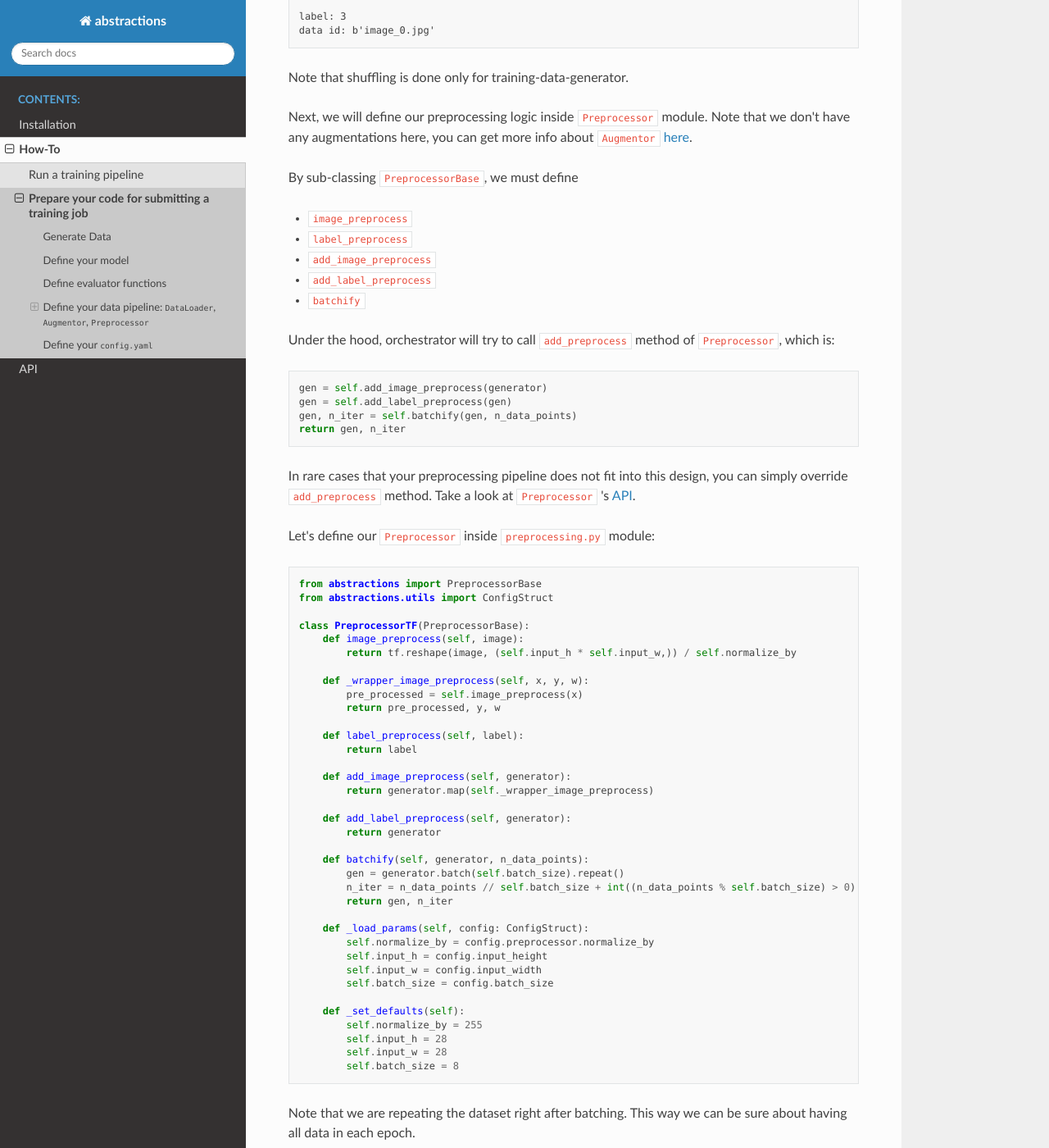
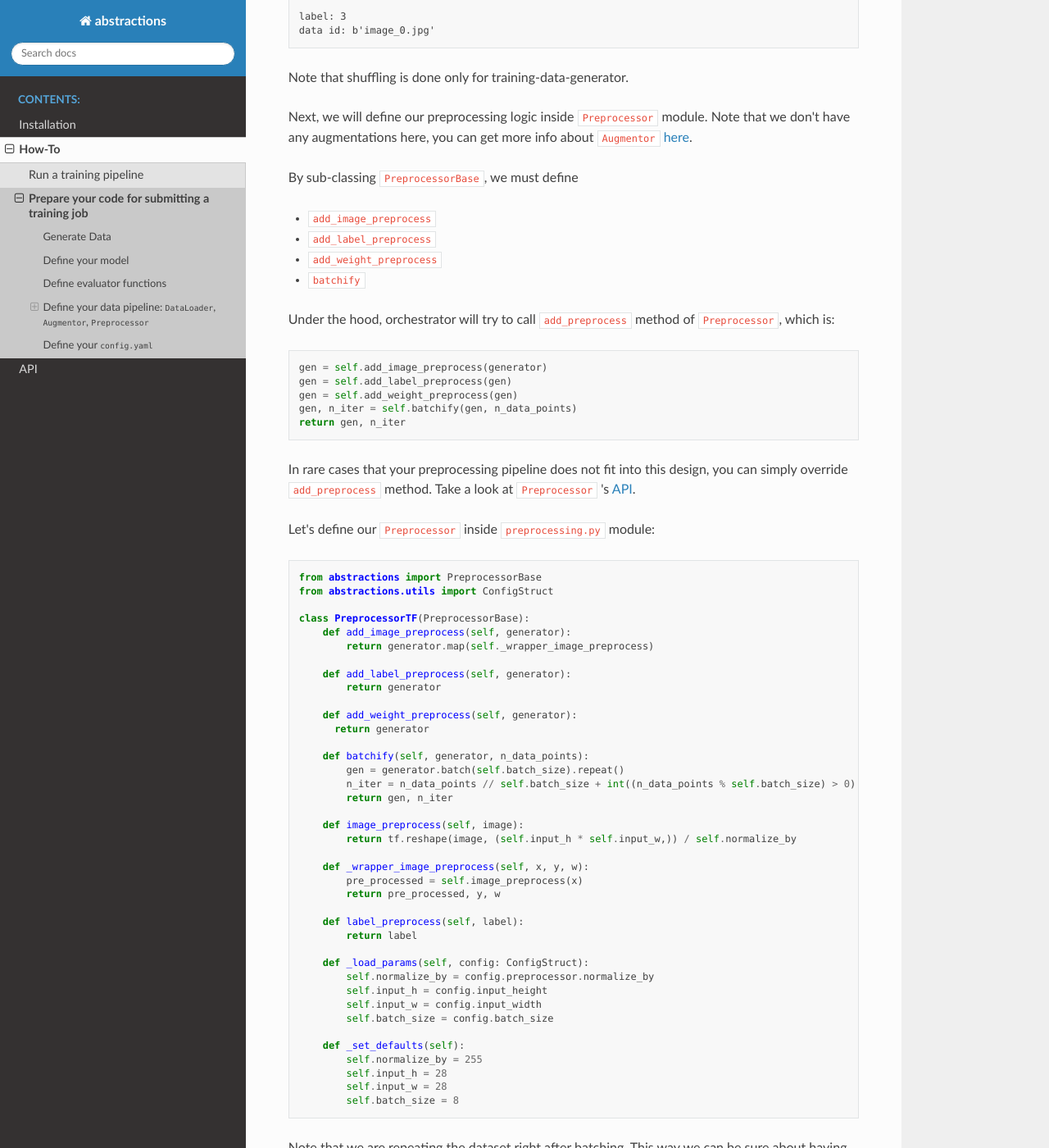
Before and after one commit to iamsoroush/abstractions, a Sphinx documentation site: the page built from docs/prepare_your_code.md, in a window 1280 px wide and 1400 px high, scrolled down 6490 px. Shown: the whole window at 82% size. Built offline with Sphinx 7.4.7 and the Read the Docs theme 2.0.0, drawn with Linux system fonts in a browser that asks for light colours; some of the changed text lies outside the part shown.

Commit message:
v_0.1.15

````diff
--- a/docs/prepare_your_code.md
+++ b/docs/prepare_your_code.md
@@ -330,10 +330,9 @@ Note that shuffling is done only for training-data-generator.
 Next, we will define our preprocessing logic inside `Preprocessor` module. Note that we don't have any augmentations here, you can get more info about `Augmentor` [here](https://abstractions.readthedocs.io/en/latest/apidoc/abstractions.html#module-abstractions.augmentor).
 
 By sub-classing `PreprocessorBase`, we must define
-- `image_preprocess`
-- `label_preprocess`
 - `add_image_preprocess`
 - `add_label_preprocess`
+- `add_weight_preprocess`
 - `batchify`
 
 Under the hood, orchestrator will try to call `add_preprocess` method of `Preprocessor`, which is:
@@ -341,6 +340,7 @@ Under the hood, orchestrator will try to call `add_preprocess` method of `Prepro
 ```python
 gen = self.add_image_preprocess(generator)
 gen = self.add_label_preprocess(gen)
+gen = self.add_weight_preprocess(gen)
 gen, n_iter = self.batchify(gen, n_data_points)
 return gen, n_iter
 ```
@@ -356,6 +356,20 @@ from abstractions import PreprocessorBase
 from abstractions.utils import ConfigStruct
 
 class PreprocessorTF(PreprocessorBase):
+    def add_image_preprocess(self, generator):
+        return generator.map(self._wrapper_image_preprocess)
+
+    def add_label_preprocess(self, generator):
+        return generator
+
+    def add_weight_preprocess(self, generator):
+      return generator
+
+    def batchify(self, generator, n_data_points):
+        gen = generator.batch(self.batch_size).repeat()
+        n_iter = n_data_points // self.batch_size + int((n_data_points % self.batch_size) > 0)
+        return gen, n_iter
+
     def image_preprocess(self, image):
         return tf.reshape(image, (self.input_h * self.input_w,)) / self.normalize_by
 
@@ -365,17 +379,6 @@ class PreprocessorTF(PreprocessorBase):
 
     def label_preprocess(self, label):
         return label
-
-    def add_image_preprocess(self, generator):
-        return generator.map(self._wrapper_image_preprocess)
-
-    def add_label_preprocess(self, generator):
-        return generator
-
-    def batchify(self, generator, n_data_points):
-        gen = generator.batch(self.batch_size).repeat()
-        n_iter = n_data_points // self.batch_size + int((n_data_points % self.batch_size) > 0)
-        return gen, n_iter
 
     def _load_params(self, config: ConfigStruct):
         self.normalize_by = config.preprocessor.normalize_by
@@ -558,10 +561,9 @@ Note that shuffling is done only for training data generator.
 Next, we will define our preprocessing logic inside `Preprocessor` module. Note that we don't have any augmentor's here, you can get more info about `Augmentor` [here](https://abstractions.readthedocs.io/en/latest/apidoc/abstractions.html#module-abstractions.augmentor).
 
 By sub-classing `PreprocessorBase`, we must define
-- `image_preprocess`
-- `label_preprocess`
 - `add_image_preprocess`
 - `add_label_preprocess`
+- `add_weight_preprocess`
 - `batchify`
 
 Under the hood, orchestrator will try to call `add_preprocess` method of `Preprocessor` which is:
@@ -569,6 +571,7 @@ Under the hood, orchestrator will try to call `add_preprocess` method of `Prepro
 ```python
 gen = self.add_image_preprocess(generator)
 gen = self.add_label_preprocess(gen)
+gen = self.add_weight_preprocess(gen)
 gen, n_iter = self.batchify(gen, n_data_points)
 return gen, n_iter
 ```
@@ -585,27 +588,24 @@ from abstractions import PreprocessorBase
 
 class Preprocessor(PreprocessorBase):
 
-    def image_preprocess(self, image):
-        return np.reshape(image, (self.input_h * self.input_w)) / self.normalize_by
-
-    def label_preprocess(self, label):
-        return label
-
     def add_image_preprocess(self, generator):
         while True:
             x, y, w = next(generator)
             yield self.image_preprocess(x), y, w
 
     def add_label_preprocess(self, generator):
-        while True:
-            x, y, w = next(generator)
-            yield x, self.label_preprocess(y), w
-        # return generator
+        return generator
+
+    def add_weight_preprocess(self, generator):
+      return generator
 
     def batchify(self, generator, n_data_points):
         n_iter = n_data_points // self.batch_size + int((n_data_points % self.batch_size) > 0)
         gen = self._batch_gen(generator, self.batch_size)
         return gen, n_iter
+
+    def image_preprocess(self, image):
+        return np.reshape(image, (self.input_h * self.input_w)) / self.normalize_by
 
     @staticmethod
     def _batch_gen(generator, batch_size):
--- a/setup.py
+++ b/setup.py
@@ -5,7 +5,7 @@ with open("README.md", "r", encoding="utf-8") as fh:
 
 setup(
     name='abstractions-aimedic',
-    version='0.1.14',
+    version='0.1.15',
     license='MIT',
     author='Soroush Moazed',
     author_email='soroush.moazed@gmail.com',
````
Also changed, not shown: other parts of docs/prepare_your_code.md (+11 -12 lines), 1 other file.
